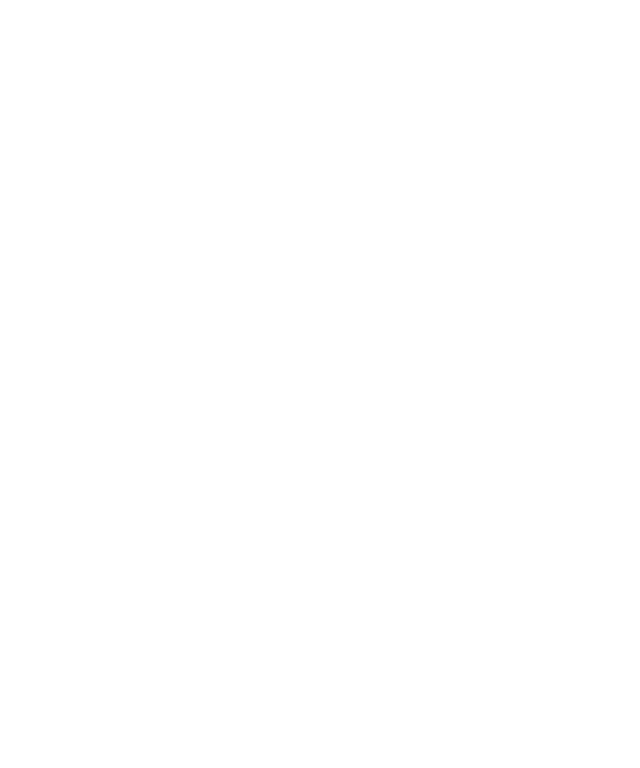
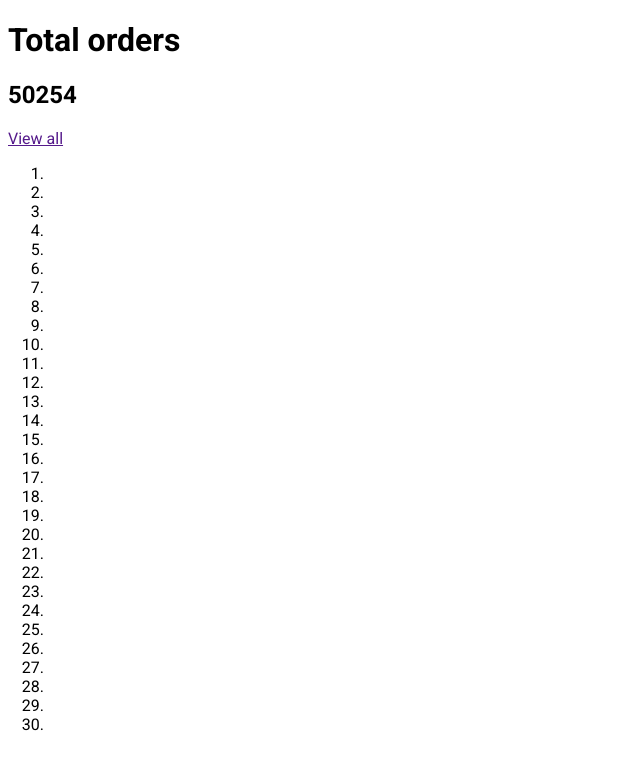
Before and after one commit to js-tasks-ru/htmlcss-20221107_rustam08, a website: page 04-lection2/01-histogram/index.html in a window 1280 px wide. Shown: the whole page, without its empty margins (0-640 px from the left). Drawn offline with Linux system fonts and the light colour scheme.

Commit message:
histogram solution

```diff
--- a/04-lection2/01-histogram/histogram.css
+++ b/04-lection2/01-histogram/histogram.css
@@ -0,0 +1,8 @@
+.histogram {
+    box-sizing: border-box;
+    width: 354px;
+    height: 185px;
+    background: #FFFFFF;
+    border: 1px solid #ACB5BD;
+    border-radius: 8px;
+}
--- a/04-lection2/01-histogram/index.html
+++ b/04-lection2/01-histogram/index.html
@@ -3,17 +3,48 @@
 <html lang="ru">
     <head>
         <link rel="stylesheet" href="../../assets/css/main.css">
-        <link rel="stylesheet" href="./histogram.css">
+
     </head>
     <body>
         <div class="histogram">
             <div class="container">
                 <div class="histogram__header">
-
+                    <h1 class="title">Total orders</h1>
+                    <h2 class="subtitle">50254</h2>
+                    <a href="">View all</a>
                 </div>
-                <div class="histogram__table">
-                    <p class="duvicion1">
-                </div>
+                <ol class="histogram__column">
+                    <li class="histogram__column_line1"></li>
+                    <li class="histogram__column_line2"></li>
+                    <li class="histogram__column_line3"></li>
+                    <li class="line 4"></li>
+                    <li class="line 5"></li>
+                    <li class="line 6"></li>
+                    <li class="line 7"></li>
+                    <li class="line 8"></li>
+                    <li class="line 9"></li>
+                    <li class="line 10"></li>
+                    <li class="line 11"></li>
+                    <li class="line 12"></li>
+                    <li class="line 13"></li>
+                    <li class="line 14"></li>
+                    <li class="line 15"></li>
+                    <li class="line 16"></li>
+                    <li class="line 17"></li>
+                    <li class="line 18"></li>
+                    <li class="line 19"></li>
+                    <li class="line 20"></li>
+                    <li class="line 21"></li>
+                    <li class="line 22"></li>
+                    <li class="line 23"></li>
+                    <li class="line 24"></li>
+                    <li class="line 25"></li>
+                    <li class="line 26"></li>
+                    <li class="line 27"></li>
+                    <li class="line 28"></li>
+                    <li class="line 29"></li>
+                    <li class="line 30"></li>
+                </ol>
             </div>
         </div>
     </body>
--- a/assets/css/main.css
+++ b/assets/css/main.css
@@ -1,5 +1,7 @@
 @import '../fonts/fonts.css';
 @import 'normalize.css'
+@import '../../04-lection2/01-histogram/histogram.css';
+
 :root {
     --white: #ffffff;
     --black: #212429;
```
